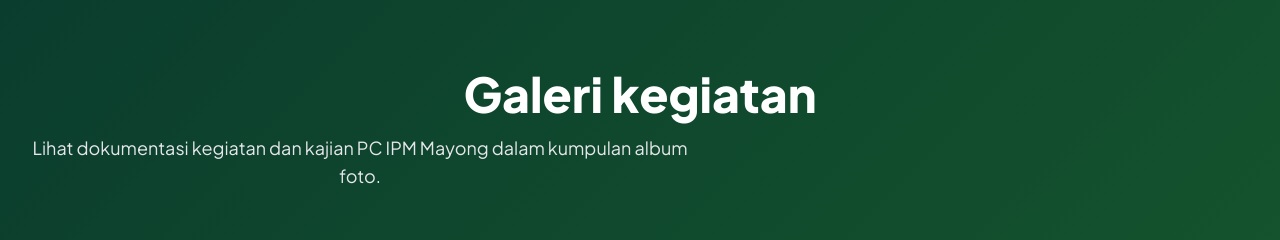
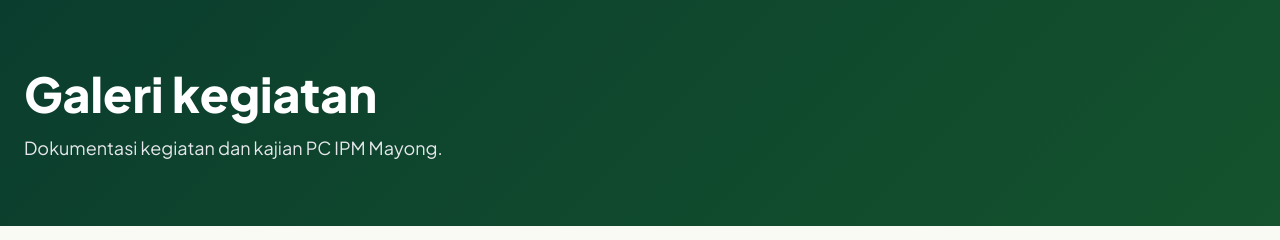
Before and after one commit to riki-rg/pc-ipm-frontend, a Next.js app: page /galeri in a window 1280 px wide. Shown: the part 166-406 px from the top of the page. Built offline with nearby package versions, Linux system fonts and the light colour scheme; no server answers.

Commit message:
Align gallery hero copy to the left

```diff
--- a/src/app/(main)/galeri/page.js
+++ b/src/app/(main)/galeri/page.js
@@ -75,12 +75,12 @@ export default function GaleriPage() {
         animate={{ opacity: 1, y: 0 }}
         transition={{ duration: 0.5 }}
       >
-        <div className="container mx-auto px-6 text-center">
+        <div className="container mx-auto px-4 text-left sm:px-6">
           <h1 className="text-3xl font-extrabold text-white sm:text-4xl md:text-5xl">
             Galeri kegiatan
           </h1>
-          <p className="mt-4 max-w-2xl text-base leading-relaxed text-gray-200 md:text-lg">
-            Lihat dokumentasi kegiatan dan kajian PC IPM Mayong dalam kumpulan album foto.
+          <p className="mt-4 text-base leading-relaxed text-gray-200 md:text-lg">
+            Dokumentasi kegiatan dan kajian PC IPM Mayong.
           </p>
         </div>
       </motion.section>
```
